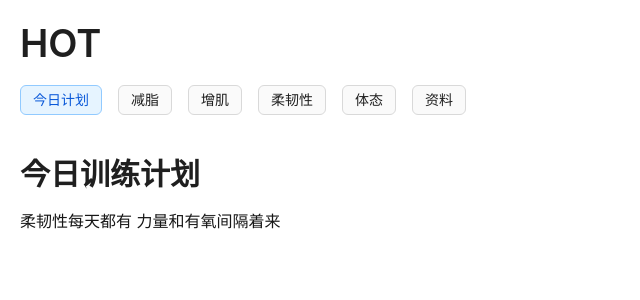
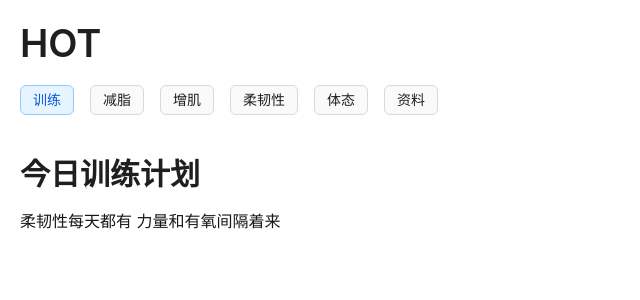
Before and after one commit to manyyuri/hot, a Next.js app: page / in a window 1280 px wide. Shown: the top 300 px of the page, without its empty margins (0-640 px from the left). Built offline with nearby package versions, Linux system fonts and the light colour scheme.

Commit message:
refactor: 名称

```diff
--- a/app/src/Container.tsx
+++ b/app/src/Container.tsx
@@ -20,7 +20,7 @@ export default function BodyManagement() {
   const [currentMenu, setCurrentMenu] = useState<number>(1);
 
   const menuItems: MenuItem[] = [
-    { key: 1, label: '今日计划' },
+    { key: 1, label: '训练' },
     { key: 2, label: '减脂' },
     { key: 3, label: '增肌' },
     { key: 4, label: '柔韧性' },
```
